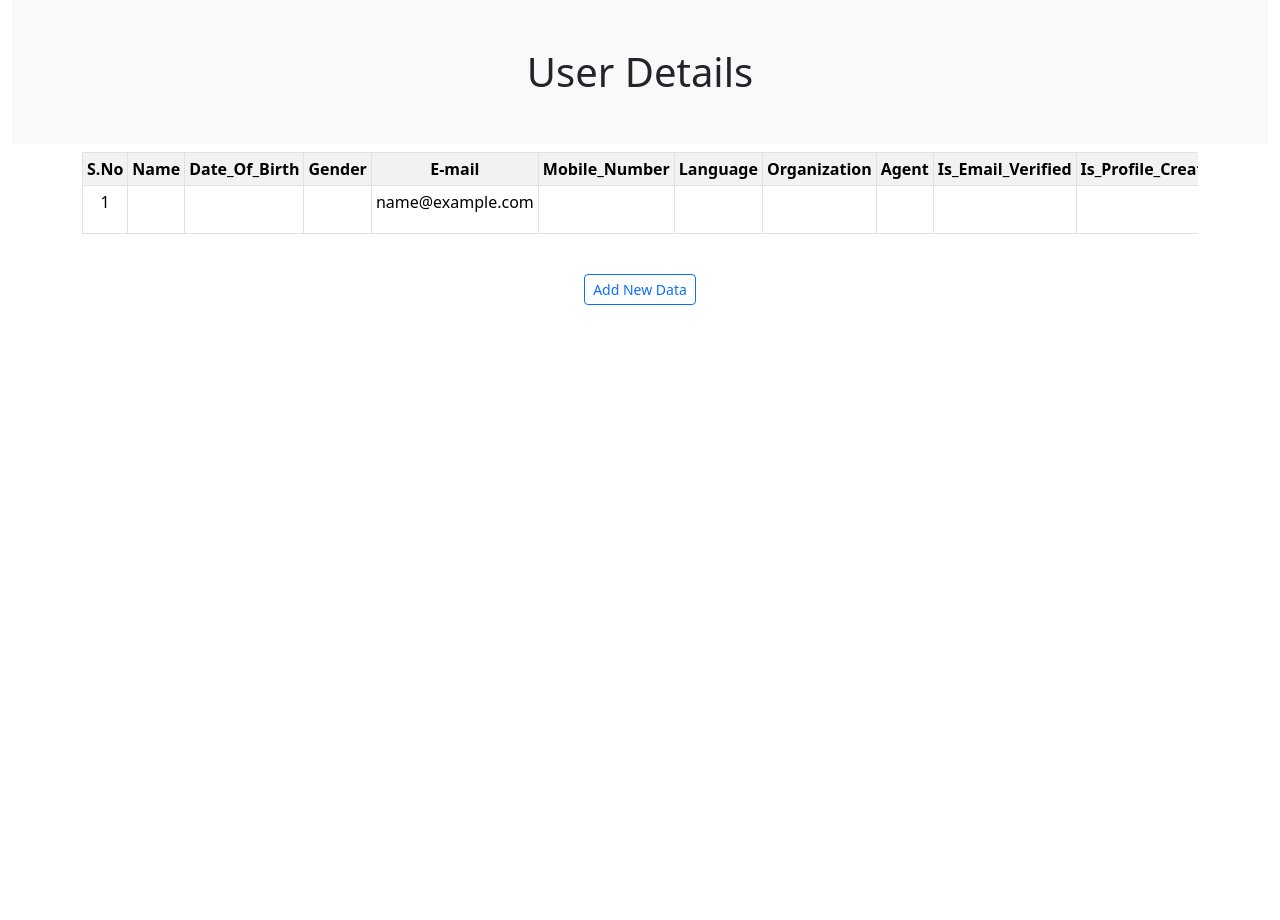
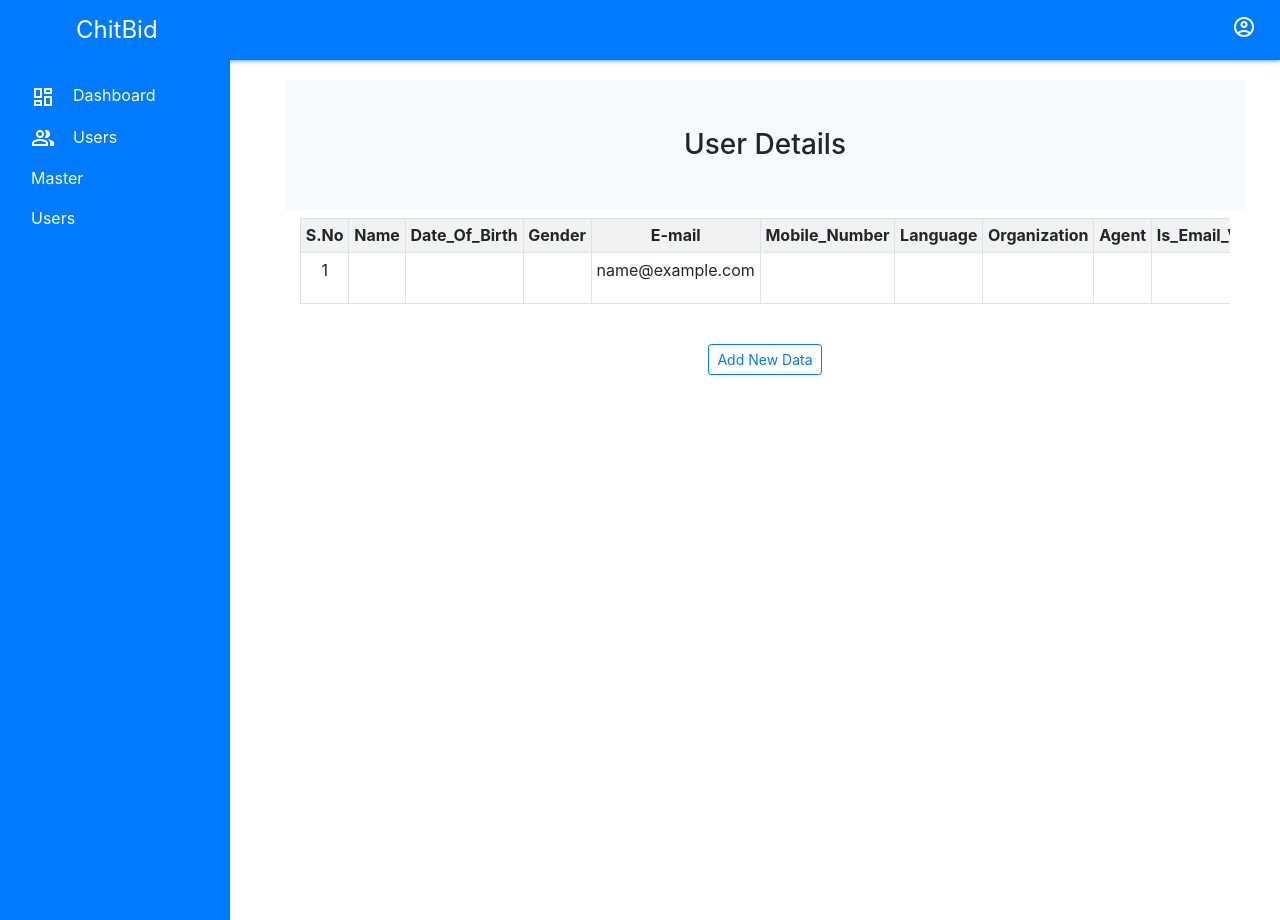
Before and after one commit to Udanra/Chitbidd, a Django app: template chitbiduserTask/chitbiduserTask/userApp/templates/read.html in a window 1280 px wide. Run offline with Django 3.2, Linux system fonts and the light colour scheme; the template is opened without the code that fills it: values that come from a table or form of the project are taken from there, others are empty; tables that the repository leaves empty hold one stand-in row (values such as "Sample post"); some libraries are stand-ins or nearby versions.

Commit message:
login function and PDF & Excelsheet download developed

```diff
--- /dev/null
+++ b/chitbiduserTask/chitbiduserTask/userApp/templates/dashboard.html
@@ -0,0 +1,193 @@
+<!DOCTYPE html>
+<html>
+<head>
+    <title>Web Portal dashboard</title>
+    <link rel="stylesheet" href="https://maxcdn.bootstrapcdn.com/bootstrap/4.5.0/css/bootstrap.min.css">
+    <script src="https://ajax.googleapis.com/ajax/libs/jquery/3.5.1/jquery.min.js"></script>
+    <script src="https://cdnjs.cloudflare.com/ajax/libs/popper.js/1.16.0/umd/popper.min.js"></script>
+    <script src="https://maxcdn.bootstrapcdn.com/bootstrap/4.5.0/js/bootstrap.min.js"></script>
+    <link rel="stylesheet" href="https://fonts.googleapis.com/css2?family=Material+Symbols+Outlined:opsz,wght,FILL,GRAD@48,400,0,0" />
+    <style>
+            /* Set a fixed height for the navbar and sidebar */
+            .navbar {
+                position: fixed;
+                top: 0;
+                width: 100%;
+                height: 60px;
+                box-shadow: 0px 0px 5px #000;
+                background-color: #007bff;
+                z-index: 1000;
+            }
+
+                .navbar:hover {
+                    box-shadow: 0px 0px 5px #007bff;
+                }
+
+            .navbar-brand {
+                font-size: x-large;
+                padding: 60px;
+                color: #fff;
+            }
+
+            .logo:hover {
+                color: navy;
+            }
+
+            .nav-link {
+                color: #fff;
+            }
+
+            .dashboard-hover:hover {
+                color: navy;
+            }
+
+            .sidebar {
+                height: 100%;
+                width: 230px;
+                position: fixed;
+                top: 60px; /* Adjust this value based on the navbar height */
+                left: 0;
+                background-color: #007bff;
+                padding: 15px;
+                /*box-shadow: 0px 0px 5px navy;*/
+                border-top: 2px;
+            }
+
+            /*.sidebar:hover {
+                box-shadow: 0 0 4px #007bff;
+            }*/
+
+            /* Add some padding to the page content */
+            .content {
+                padding: 20px; /* Adjust this value based on the combined height of the navbar and sidebar */
+                margin-left: 250px; /* Adjust this value based on the sidebar width */
+                margin-top:60px;
+            }
+
+            .card {
+                box-shadow: 0 0 5px #007bff;
+            }
+
+                /* Main Content */
+            .card:hover {
+                border-width: 2px;
+                border-color: #007bff;
+            }
+
+            .dash-text {
+                color: #0a2463;
+            }
+    </style>
+</head>
+<body>
+    <!-- Navigation Bar -->
+    <nav class="navbar navbar-expand  ">
+        <a class="navbar-brand logo " href="#">ChitBid</a>
+        <ul class="navbar-nav ml-auto">
+            <li class="nav-item ">
+                <a class="nav-link logo" href="#">
+                    <span class="material-symbols-outlined">
+                        account_circle
+                    </span>
+                </a>
+            </li>
+        </ul>
+    </nav>
+
+    <!-- Sidebar -->
+    <div class="sidebar">
+        <ul class="nav flex-column">
+            <li class="nav-item">
+                <a class="nav-link dashboard-hover" href="#">
+                    <span class="material-symbols-outlined " style="vertical-align: middle;">
+                        dashboard
+                    </span>&nbsp;&nbsp;&nbsp; Dashboard
+                </a>
+            </li>
+            <li class="nav-item">
+                <a class="nav-link dashboard-hover " href="{% url 'read_documents' %}">
+                    <span class="material-symbols-outlined" style="vertical-align: middle;">
+                        group
+                    </span>&nbsp;&nbsp;&nbsp; Users &nbsp;&nbsp;&nbsp;
+                    <!--<span class="material-symbols-outlined" style="vertical-align: middle;" >
+                    arrow_drop_down
+                    </span>-->
+                </a>
+                <!--<ul class="submenu collapse nav flex-column">
+                  <li class="nav-item">
+                    <a class="nav-link dashboard-hover" href="#">&nbsp;&nbsp;&nbsp;&nbsp;&nbsp;&nbsp;&nbsp;&nbsp;&nbsp; Agent</a>
+                  </li>
+                  <li><a class="nav-link dashboard-hover" href="#">&nbsp;&nbsp;&nbsp;&nbsp;&nbsp;&nbsp;&nbsp;&nbsp;&nbsp; Members</a></li>
+                </ul>-->
+            </li>
+
+            <li class="nav-item">
+                <a class="nav-link dashboard-hover" href="#">Master</a>
+            </li>
+            <li class="nav-item">
+                <a class="nav-link dashboard-hover" href="#">Users</a>
+            </li>
+        </ul>
+    </div>
+
+    {% block body_block %}
+    <!-- Page Content -->
+    <div class="content">
+        <div class=" container">
+            <h2 class="  col-md-2 dash-text py-3">Dashboard</h2>
+            <div class="row row-cols-1 row-cols-md-4 g-4">
+                <div class="col">
+                    <div class="card  text-center">
+                        <div class="card-body">
+                            <p class="card-text display-4 "> <b>101</b> </p>
+                            <h5 class="card-title">Users</h5>
+                        </div>
+                    </div>
+                </div>
+
+                <div class="col">
+                    <div class="card  text-center">
+                        <div class="card-body">
+                            <p class="card-text display-4"><b>53</b></p>
+                            <h5 class="card-title">Agent</h5>
+                        </div>
+                    </div>
+                </div>
+
+                <div class="col">
+                    <div class="card  text-center">
+                        <div class="card-body">
+                            <p class="card-text display-4"><b>47</b></p>
+                            <h5 class="card-title">Members</h5>
+                        </div>
+                    </div>
+                </div>
+
+                <div class="col">
+                    <div class="card  text-center">
+                        <div class="card-body">
+                            <p class="card-text display-4"><b>1</b></p>
+                            <h5 class="card-title">Admin</h5>
+                        </div>
+                    </div>
+                </div>
+
+
+            </div>
+        </div>
+    </div>
+    <script>
+        // Handle submenu toggling
+        const submenus = document.querySelectorAll('.submenu');
+
+        submenus.forEach((submenu) => {
+            const link = submenu.previousElementSibling;
+
+            link.addEventListener('click', () => {
+                submenu.classList.toggle('show');
+            });
+        });
+    </script>
+    {% endblock %}
+</body>
+</html>
--- a/chitbiduserTask/chitbiduserTask/userApp/templates/read.html
+++ b/chitbiduserTask/chitbiduserTask/userApp/templates/read.html
@@ -1,3 +1,4 @@
+{% extends "dashboard.html" %}
 <!DOCTYPE html>
 
 <html lang="en">
@@ -15,20 +16,21 @@
             integrity="sha384-ENjdO4Dr2bkBIFxQpeoTz1HIcje39Wm4jDKdf19U8gI4ddQ3GYNS7NTKfAdVQSZe"
             crossorigin="anonymous"></script>
     <!-- BOOTSTRAP SCRIPT -->
-
     <!--Google font link-->
     <link rel="stylesheet"
           href="https://fonts.googleapis.com/css2?family=Material+Symbols+Outlined:opsz,wght,FILL,GRAD@48,400,0,0" />
     <!--Google font link-->
-
+    <!--Font Awesome-->
+    <link rel="stylesheet" href="https://cdnjs.cloudflare.com/ajax/libs/font-awesome/4.7.0/css/font-awesome.min.css">
+    <!--Font Awesome-->
 </head>
 <body>
-
+    {% block body_block %}
+    <div class="content">
         <div class="container-fluid">
             <!-- header -->
             <h3 class="bg-light display-6 p-5 text-center">User Details</h3>
             <!-- header -->
-
             <!-- Table -->
             <div class="container">
                 <div class="table-responsive">
@@ -70,6 +72,10 @@
                                     <a href="{% url 'update_document' document_id=user.id %}" class="btn btn-outline-success btn-sm border"> <span class="material-symbols-outlined"> edit </span> </a>
 
                                     <a href="{% url 'delete_document' document_id=user.id %}" class="btn btn-outline-danger btn-sm border"> <span class="material-symbols-outlined"> delete </span> </a>
+
+                                    <a href="{% url 'download_pdf' document_id=user.id %}" class="btn btn-outline-secondary btn-sm border "><span class="material-symbols-outlined">picture_as_pdf</span></a>
+
+                                    <a href="{% url 'download_excel'  document_id=user.id  %}" class="btn btn-outline-success btn-sm border"><i class="fa fa-file-excel-o" style="font-size:20px">xlx</i></a>
                                 </div>
                             </td>
                         </tr>
@@ -85,9 +91,9 @@
                 </center>
                 <!-- Add New Button -->
                 <br />
-
             </div>
         </div>
-
+    </div>
+    {% endblock %}
 </body>
 </html>
--- a/chitbiduserTask/chitbiduserTask/userApp/urls.py
+++ b/chitbiduserTask/chitbiduserTask/userApp/urls.py
@@ -7,4 +7,8 @@ urlpatterns = [
     path('read/', views.read_documents, name='read_documents'),
     path('update/<str:document_id>/', views.update_document, name='update_document'),
     path('delete/<str:document_id>/', views.delete_document, name='delete_document'),
+    path('', views.login, name='login'),
+    path('home/', views.home_page, name='home'),
+    path('download/<str:document_id>/', views.download_pdf, name='download_pdf'),
+    path('download-excel/<str:document_id>/', views.download_excel, name='download_excel'),
 ]
```
Also changed, not shown: chitbiduserTask/chitbiduserTask/userApp/static/login.css (added, +10 -0 lines), chitbiduserTask/chitbiduserTask/userApp/templates/create.html (+7 -0 lines), chitbiduserTask/chitbiduserTask/userApp/templates/login.html (added, +70 -0 lines), chitbiduserTask/chitbiduserTask/userApp/templates/update.html (+5 -5 lines), chitbiduserTask/chitbiduserTask/userApp/views.py (+135 -5 lines), chitbiduserTask/chitbiduserTask/userApp/static/images/loginimage.png (added), 1 other file. Lines whose indentation alone changed are shown as unchanged.
